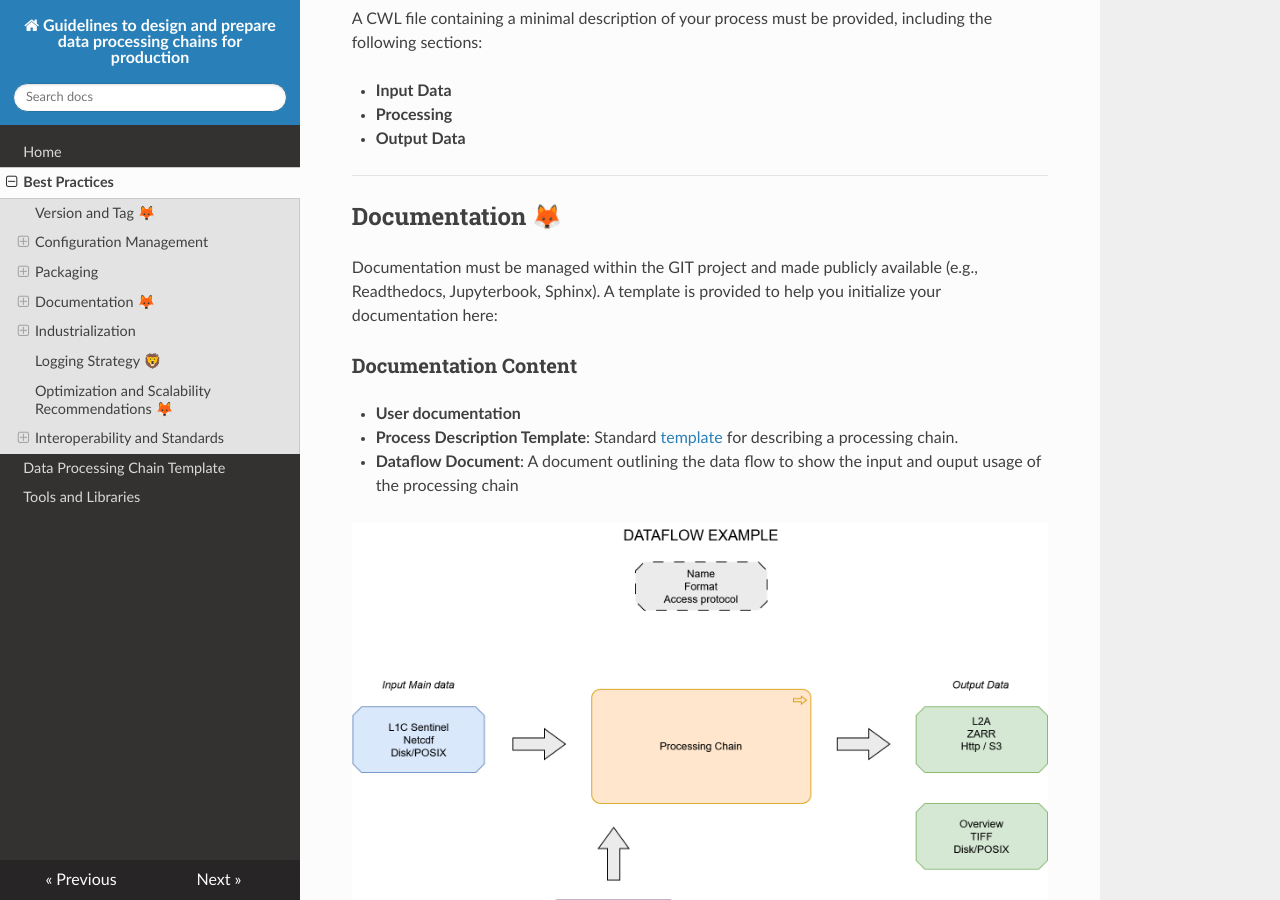
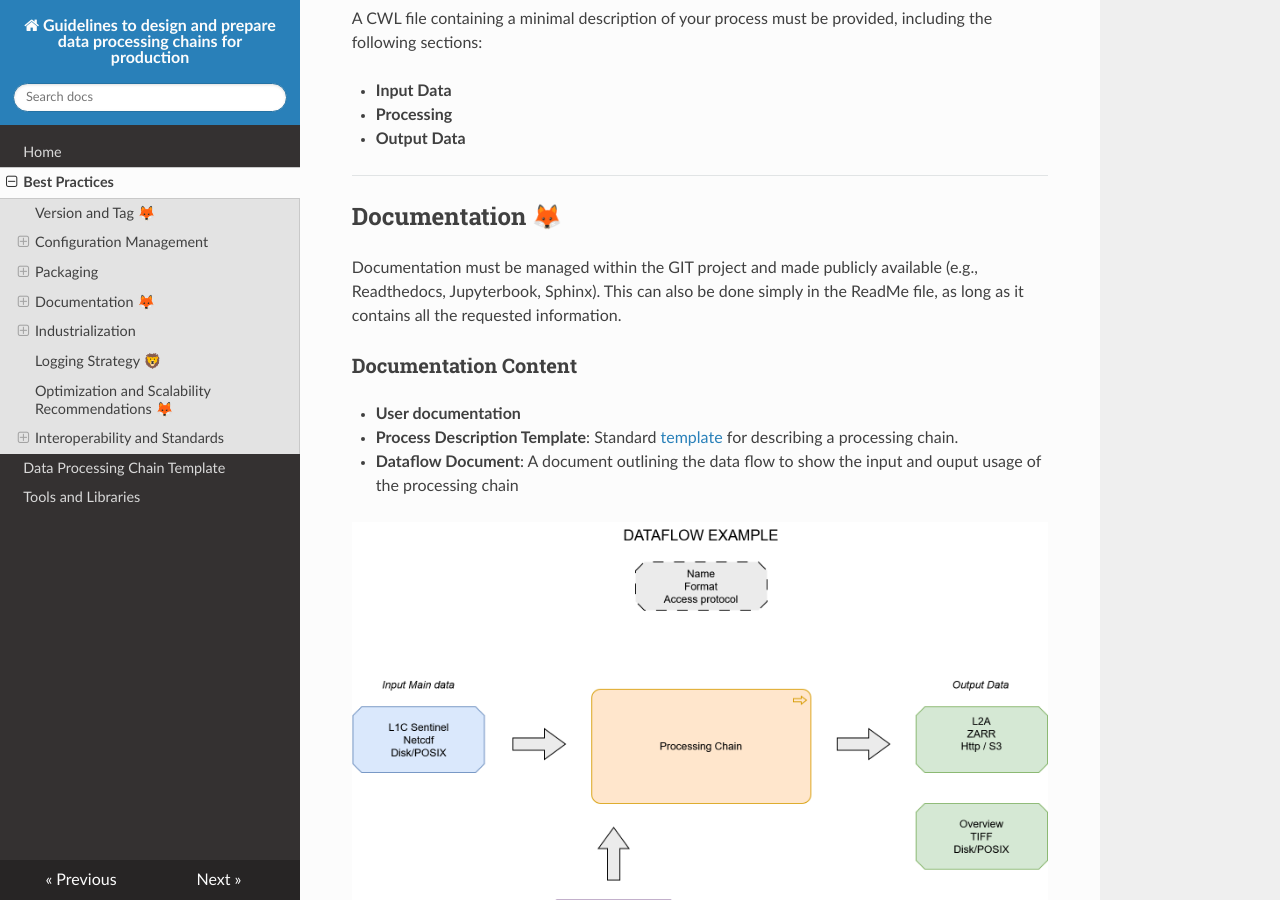
Before and after one commit to CNES/processing-chain-guidelines, an MkDocs documentation site: the page built from docs/best_practices.md, in a window 1280 px wide and 900 px high, scrolled down 1141 px. Built offline with MkDocs 1.6.1, drawn with Linux system fonts in a browser that asks for light colours; nearby versions of some CDN libraries.

Commit message:
Accept documentation inside the ReadMe

```diff
--- a/docs/best_practices.md
+++ b/docs/best_practices.md
@@ -49,7 +49,7 @@ A CWL file containing a minimal description of your process must be provided, in
 ## Documentation 🦊
 
 Documentation must be managed within the GIT project and made publicly available (e.g., Readthedocs, Jupyterbook, Sphinx).
-A template is provided to help you initialize your documentation here:
+This can also be done simply in the ReadMe file, as long as it contains all the requested information.
 
 ### Documentation Content
 
```
